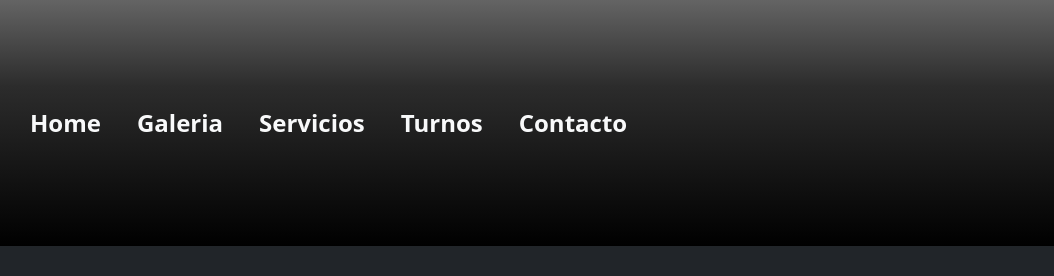
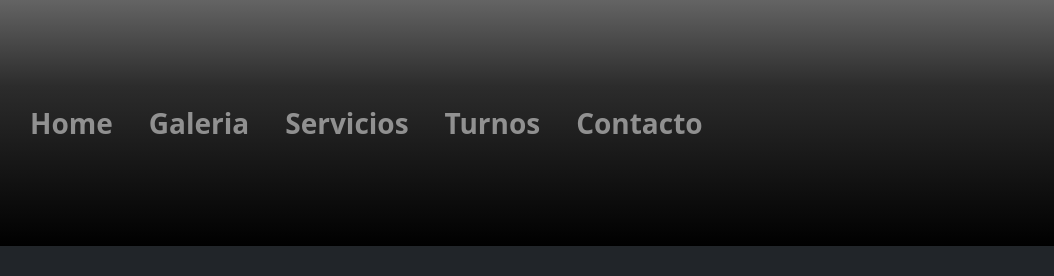
Before and after one commit to josegdom/al-corte-peluqueria-domench, a website: page paginas/contacto.html in a window 1280 px wide. Shown: the top 276 px of the page, 226-1280 px from the left. Drawn offline with nearby package versions, Linux system fonts and the light colour scheme.

Commit message:
corregi tamaño letras navbar y error color

```diff
--- a/paginas/contacto.html
+++ b/paginas/contacto.html
@@ -37,19 +37,19 @@
               <div class="collapse navbar-collapse " id="navbarNav">
                 <ul class="navbar-nav d-flex justify-content-center fw-bold">
                   <li class="nav-item">
-                    <a class="nav-link active text-light fs-4 fw-bold" aria-current="page" href="../index.html">Home</a>
+                    <a class="nav-link active text-white-50 fs-3 fw-bold" aria-current="page" href="../index.html">Home</a>
                   </li>
                   <li class="nav-item">
-                    <a class="nav-link active text-light fs-4 fw-bold" href="../paginas/galeria.html">Galeria</a>
+                    <a class="nav-link active text-white-50 fs-3 fw-bold" href="../paginas/galeria.html">Galeria</a>
                   </li>
                   <li class="nav-item">
-                    <a class="nav-link active text-light fs-4 fw-bold" href="../paginas/servicios.html">Servicios</a>
+                    <a class="nav-link active text-white-50 fs-3 fw-bold" href="../paginas/servicios.html">Servicios</a>
                   </li>
                   <li class="nav-item">
-                    <a class="nav-link active text-light fs-4 fw-bold" href="../paginas/turnos.html">Turnos</a>
+                    <a class="nav-link active text-white-50 fs-3 fw-bold" href="../paginas/turnos.html">Turnos</a>
                   </li>
                   <li class="nav-item">
-                    <a class="nav-link active text-light fs-4 fw-bold " href="#">Contacto</a>
+                    <a class="nav-link active text-white-50 fs-3 fw-bold" href="#">Contacto</a>
                   </li>
                 </ul>
               </div>
```
Also changed, not shown: index.html (+1 -1 lines), paginas/galeria.html (+5 -5 lines), paginas/servicios.html (+5 -5 lines), paginas/turnos.html (+5 -5 lines).
